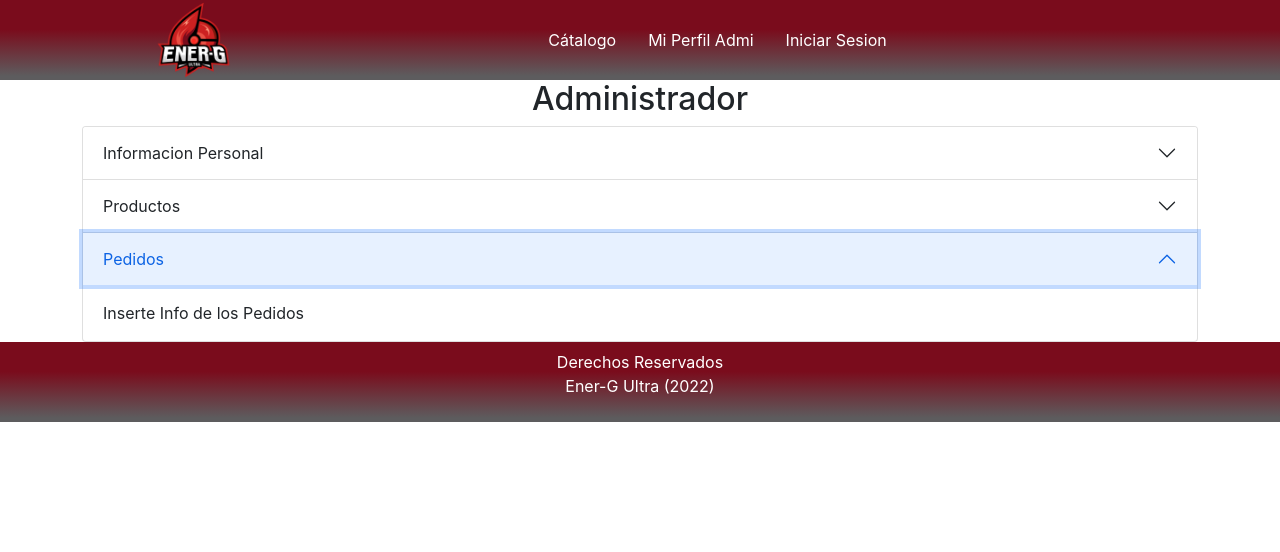
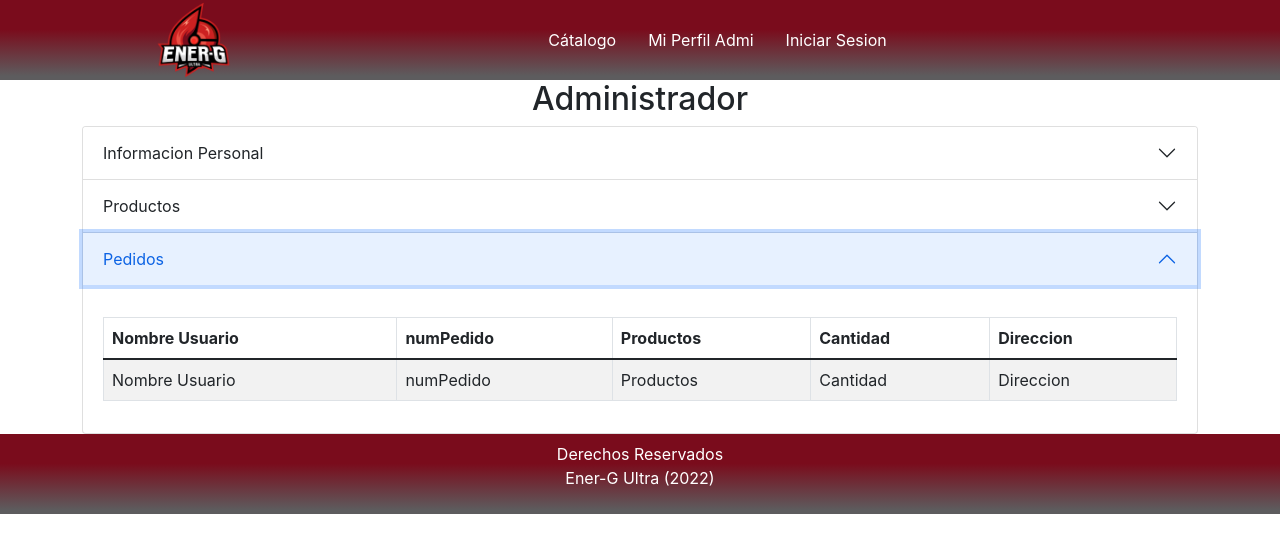
Before and after one commit to victor11s/ENER-G-ULTRA, a React (Create React App) app in the folder energ-1.0/: page /perfilAdmi in a window 1280 px wide. Both pictures are taken after a click on the button "Pedidos". Shown: the top 552 px of the page. Built offline with nearby package versions, Linux system fonts and the light colour scheme; no server answers.

Commit message:
Ajustes de Tablas de mis pedidos

```diff
--- /dev/null
+++ b/energ-1.0/src/components/Admi/PedidosAdmi.js
@@ -0,0 +1,56 @@
+import React, { Component } from "react";
+import { Button, Form, Container, Table, Modal, ModalHeader } from 'react-bootstrap'
+
+class PedidosAdmi extends Component {
+    constructor() {
+        super();
+        this.state = {
+            name: "React"
+        };
+    }
+
+    render() {
+        return (
+            <>
+                <Table striped bordered hover variant="ligth" className='mt-3'>
+                    <thead>
+                        <tr>
+
+                            <th>Nombre Usuario</th>
+                            <th>numPedido</th>
+                            <th>Productos</th>
+                            <th>Cantidad</th>
+                            <th>Direccion</th>
+
+                            {/* <th>Imagen</th> */}
+
+                        </tr>
+                    </thead>
+                    <tbody>
+                        {
+
+
+                            <tr>
+                                <td>Nombre Usuario</td>
+                                <td>numPedido</td>
+                                <td>Productos</td>
+                                <td>Cantidad</td>
+                                <td>Direccion</td>
+
+                                {/* <td>Imagen</td> */}
+
+                            </tr>
+
+
+                        }
+                    </tbody>
+                </Table>
+
+            </>
+
+
+        )
+    }
+}
+
+export default PedidosAdmi;
--- a/energ-1.0/src/components/Admi/PerfilAdmi.js
+++ b/energ-1.0/src/components/Admi/PerfilAdmi.js
@@ -8,6 +8,7 @@ import { Button, Card, Col, Container, Form, Row, Table, Accordion } from 'react
 import TableProductos from './TableProductos';
 import InfoPersonalAdmi from './InfoPersonalAdmi';
 import NavBarAdmi from '../NavBarAdmi';
+import PedidosAdmi from './PedidosAdmi';
 
 
 
@@ -48,7 +49,7 @@ function PerfilAdmi() {
                     <Accordion.Item eventKey="2">
                         <Accordion.Header>Pedidos</Accordion.Header>
                         <Accordion.Body>
-                            Inserte Info de los Pedidos
+                            <PedidosAdmi/>
                         </Accordion.Body>
                     </Accordion.Item>
 
--- a/energ-1.0/src/components/UserProfile/MisPedidos.js
+++ b/energ-1.0/src/components/UserProfile/MisPedidos.js
@@ -1,4 +1,5 @@
 import React, { Component } from "react";
+import { Button, Form, Container, Table, Modal, ModalHeader } from 'react-bootstrap'
 
 class MisPedidos extends Component {
   constructor() {
@@ -9,7 +10,45 @@ class MisPedidos extends Component {
   }
 
   render() {
-    return (<div>This is Mis Pedidos</div>)
+    return (
+      <>
+        <Table striped bordered hover variant="ligth" className='mt-3'>
+          <thead>
+            <tr>
+
+              <th>numPedido</th>
+              <th>Productos</th>
+              <th>Cantidad</th>
+              <th>Direccion</th>
+
+              {/* <th>Imagen</th> */}
+
+            </tr>
+          </thead>
+          <tbody>
+            {
+
+
+                  <tr>
+
+                    <td>numPedido</td>
+                    <td>Productos</td>
+                    <td>Cantidad</td>
+                    <td>Direccion</td>
+
+                    {/* <td>Imagen</td> */}
+
+                  </tr>
+
+
+            }
+          </tbody>
+        </Table>
+
+      </>
+
+
+    )
   }
 }
 
```
